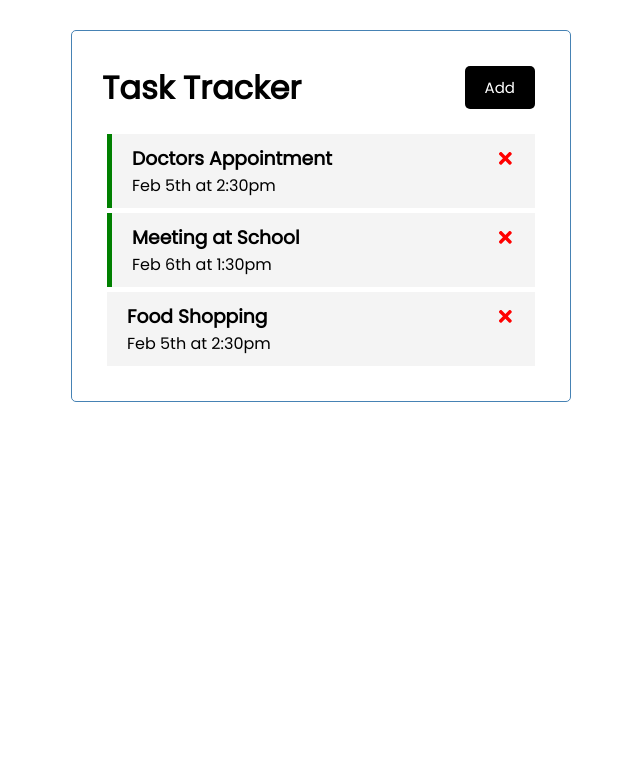
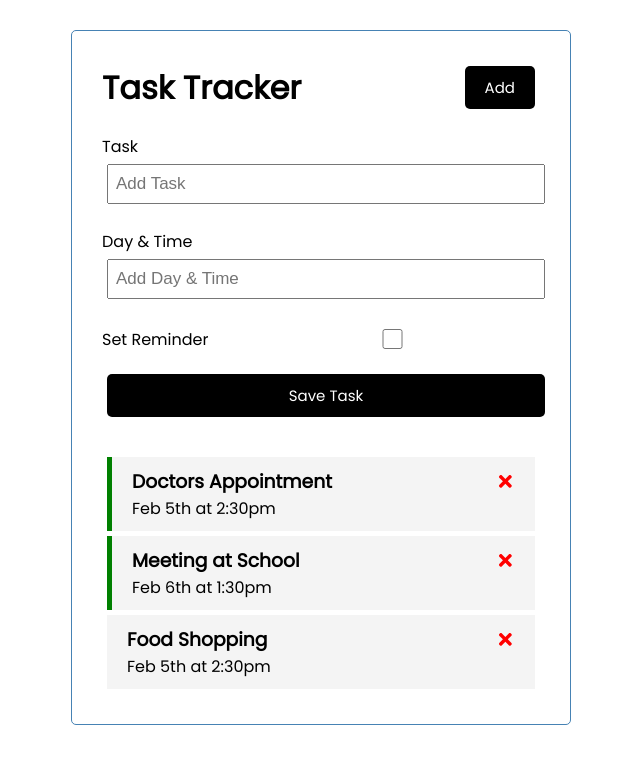
Before and after one commit to seguri/react-crash-course, a React (Create React App) app: page / in a window 1280 px wide. Shown: the top 764 px of the page, without its empty margins (319-959 px from the left). Built offline with nearby package versions, Linux system fonts and the light colour scheme.

Commit message:
Add form to add Task

```diff
--- a/src/App.js
+++ b/src/App.js
@@ -1,6 +1,7 @@
 import { useState } from "react";
 import Header from "./components/Header";
 import Tasks from "./components/Tasks";
+import AddTask from "./components/AddTask";
 
 function App() {
   const [tasks, setTasks] = useState([
@@ -39,6 +40,7 @@
   return (
     <div className="container">
       <Header />
+      <AddTask />
       {tasks.length > 0 ? (
         <Tasks tasks={tasks} onDelete={deleteTask} onToggle={toggleReminder} />
       ) : (
--- /dev/null
+++ b/src/components/AddTask.js
@@ -0,0 +1,22 @@
+const AddTask = () => {
+  return (
+    <form className="add-form">
+      <div className="form-control">
+        <label>Task</label>
+        <input type="text" placeholder="Add Task" />
+      </div>
+      <div className="form-control">
+        <label>Day & Time</label>
+        <input type="text" placeholder="Add Day & Time" />
+      </div>
+      <div className="form-control form-control-check">
+        <label>Set Reminder</label>
+        <input type="checkbox" />
+      </div>
+
+      <input type="submit" value="Save Task" className="btn btn-block" />
+    </form>
+  );
+};
+
+export default AddTask;
```
